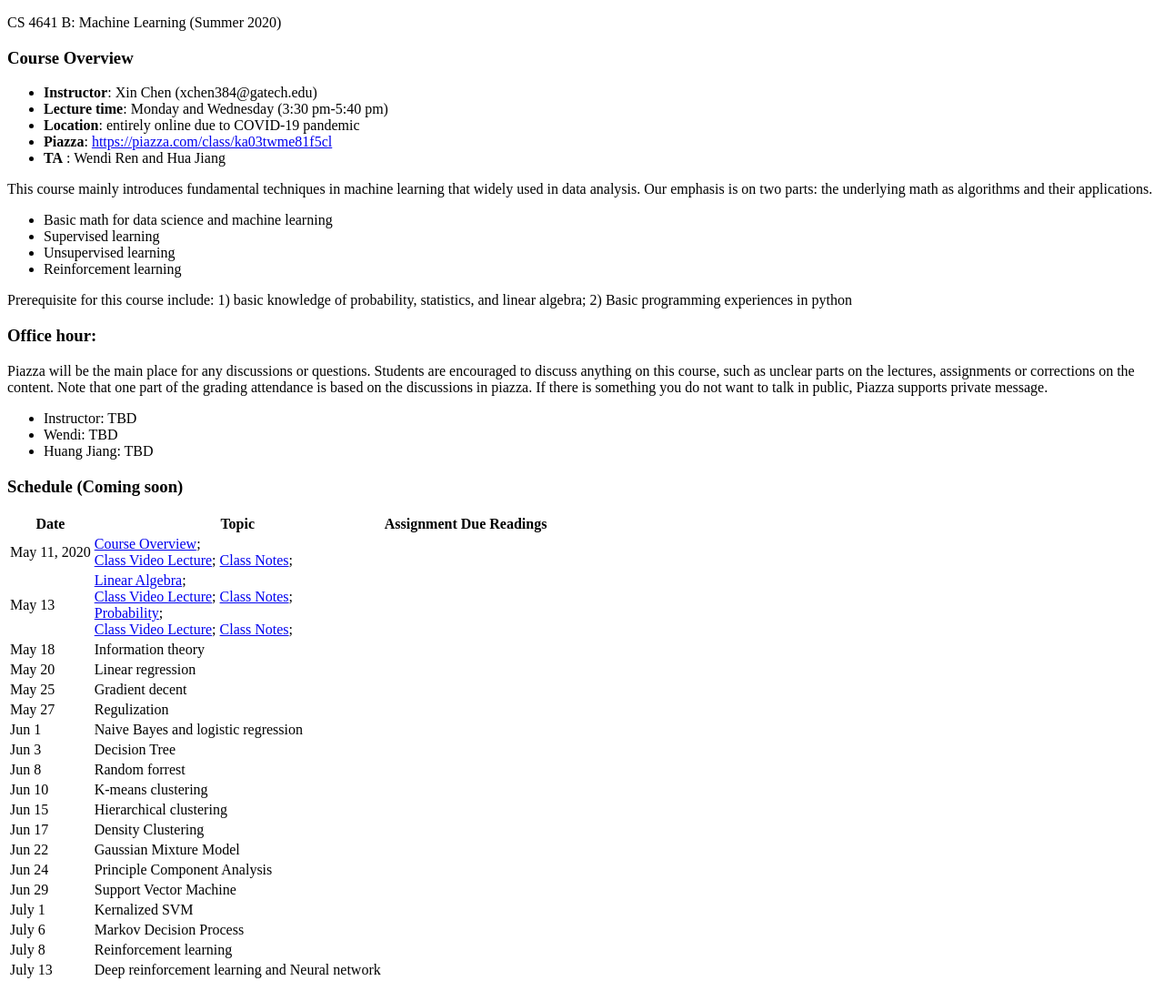
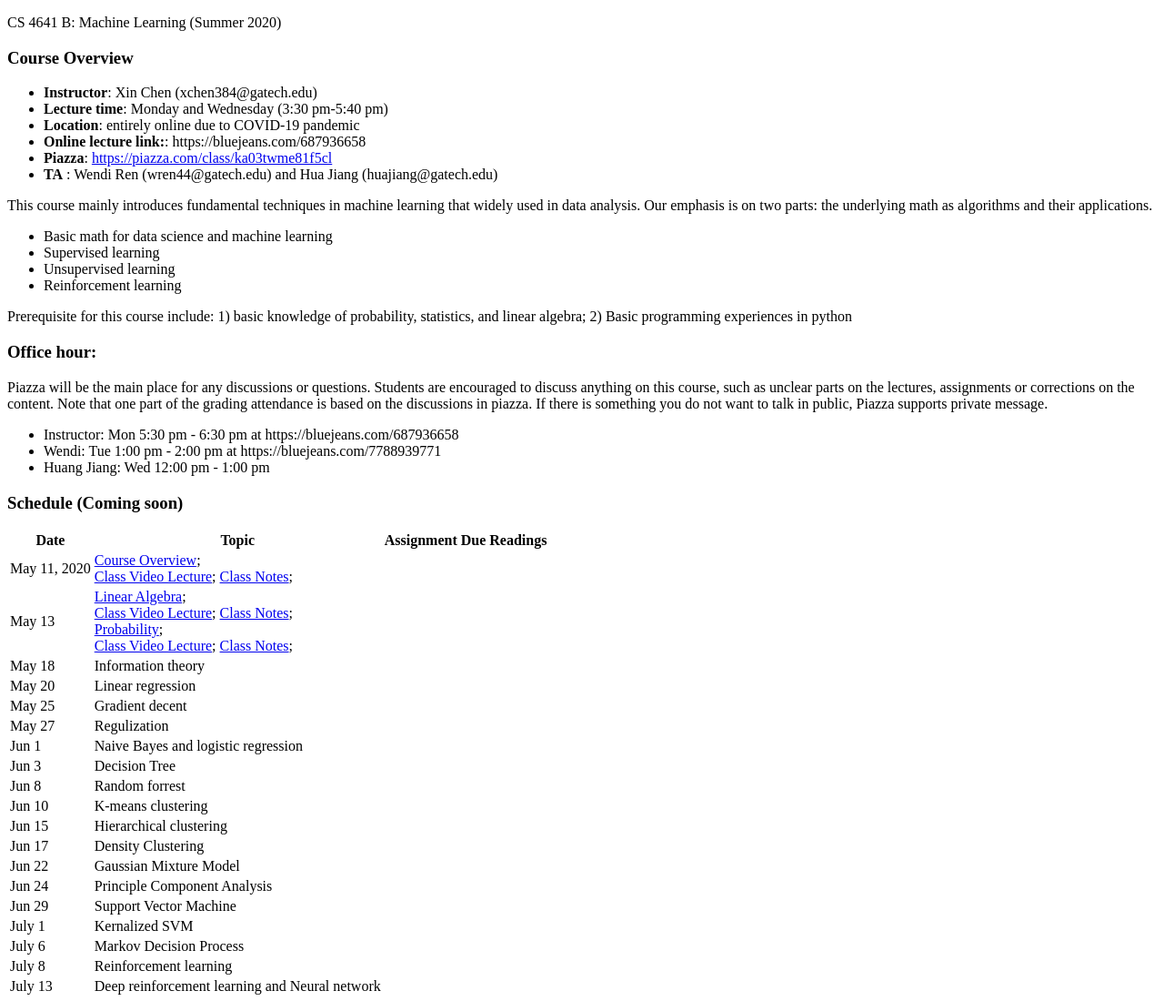
Before and after one commit to mimoralea/cs4641B-summer2020, a plain HTML site: page index.html in a window 1280 px wide. Shown: the top 1100 px of the page at 91% size. Drawn offline with Linux system fonts and the light colour scheme.

Commit message:
update office hour

```diff
--- a/index.html
+++ b/index.html
@@ -18,8 +18,9 @@
 	<li><strong>Instructor</strong>: Xin Chen (xchen384@gatech.edu)</li>
 	<li><strong>Lecture time</strong>: Monday and Wednesday (3:30 pm-5:40 pm)</li>
 	<li><strong>Location</strong>: entirely online due to COVID-19 pandemic</li>
+	<li><strong>Online lecture link:</strong>: https://bluejeans.com/687936658</li>
 	<li><strong>Piazza</strong>: <a href="https://piazza.com/class/ka03twme81f5cl" target="_blank">https://piazza.com/class/ka03twme81f5cl</a></li>
-	<li><strong>TA</strong> : Wendi Ren and Hua Jiang</li>
+	<li><strong>TA</strong> : Wendi Ren (wren44@gatech.edu) and Hua Jiang (huajiang@gatech.edu) </li>
 	</ul>
 
 	<p>This course mainly introduces fundamental techniques in machine learning that widely used in data analysis.
@@ -50,9 +51,9 @@
 	<p>Piazza will be the main place for any discussions or questions. Students are encouraged to discuss anything on this course, such as unclear parts on the lectures, assignments or corrections on the content. Note that one part of the grading attendance is based on the discussions in piazza.
 	If there is something you do not want to talk in public, Piazza supports private message.  </p>
 	<ul>
-	<li>Instructor: TBD</li>
-	<li>Wendi: TBD </li>
-	<li>Huang Jiang: TBD </li>
+	<li>Instructor: Mon 5:30 pm - 6:30 pm at https://bluejeans.com/687936658</li>
+	<li>Wendi: Tue 1:00 pm - 2:00 pm at https://bluejeans.com/7788939771</li>
+	<li>Huang Jiang: Wed 12:00 pm - 1:00 pm </li>
 	</ul>
 
 <h3 id="schedule">Schedule (Coming soon)</h3>
```
